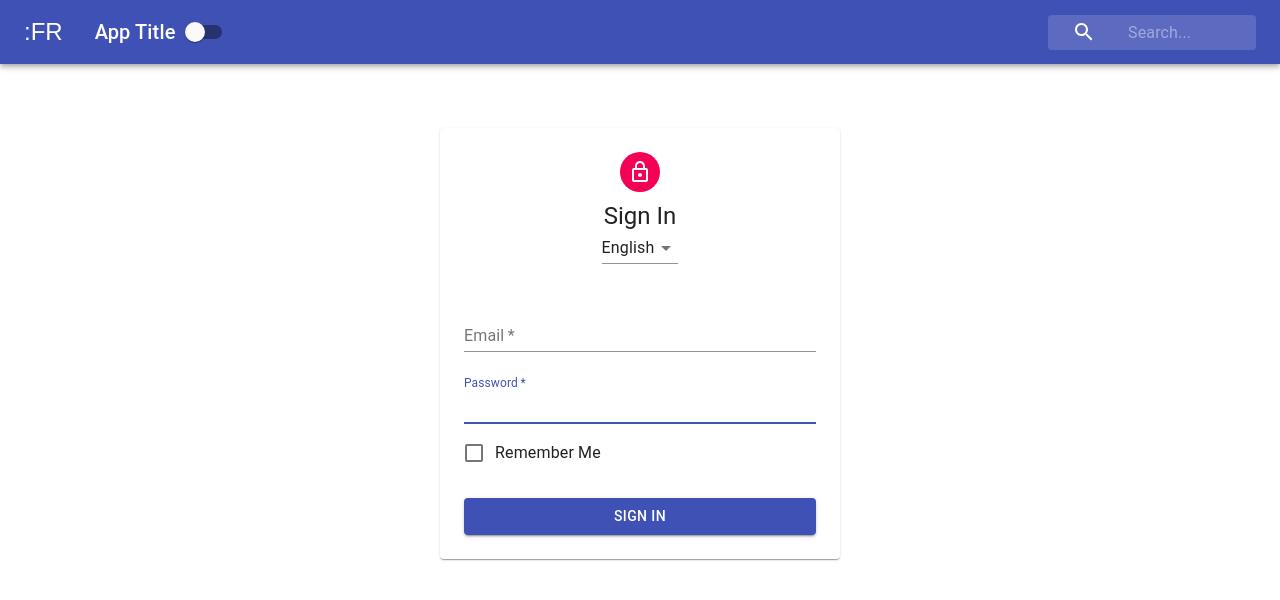
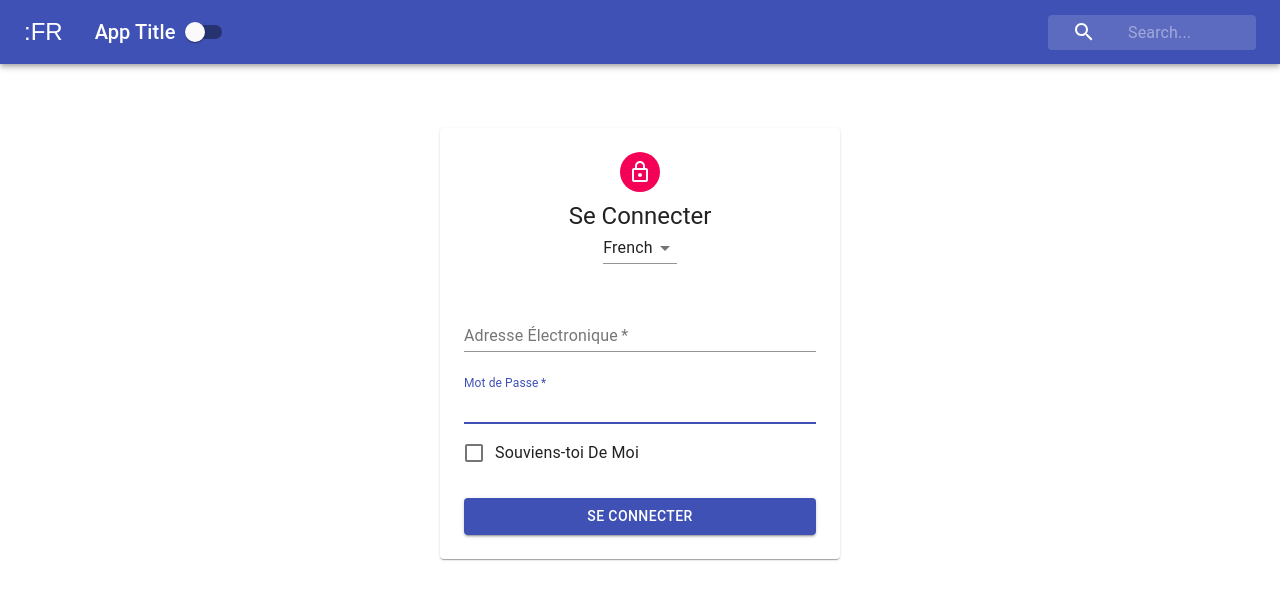
Before and after one commit to ColonelBucket8/context-app, a React (Create React App) app: page / in a window 1280 px wide. Shown: the top 600 px of the page. Built offline with nearby package versions, Linux system fonts and the light colour scheme.

Commit message:
added languageContext and passdown to form

```diff
--- a/src/App.js
+++ b/src/App.js
@@ -2,14 +2,17 @@
 import Form from "./Form";
 import PageContent from "./PageContent";
 import { ThemeProvider } from "./contexts/ThemeContext";
+import { LanguageProvider } from "./contexts/LanguageContext";
 
 function App() {
   return (
     <ThemeProvider>
-      <PageContent>
-        <Navbar />
-        <Form />
-      </PageContent>
+      <LanguageProvider>
+        <PageContent>
+          <Navbar />
+          <Form />
+        </PageContent>
+      </LanguageProvider>
     </ThemeProvider>
   );
 }
--- a/src/Form.jsx
+++ b/src/Form.jsx
@@ -15,35 +15,60 @@
 } from "@material-ui/core";
 import LockOutlinedIcon from "@material-ui/icons/LockOutlined";
 import { withStyles } from "@material-ui/core/styles";
+import { LanguageContext } from "./contexts/LanguageContext";
 import styles from "./styles/FormStyles";
 
+const words = {
+  english: {
+    signIn: "Sign In",
+    email: "Email Address",
+    password: "Password",
+    remember: "Remember Me",
+  },
+  french: {
+    signIn: "Se Connecter",
+    email: "Adresse Électronique",
+    password: "Mot de Passe",
+    remember: "Souviens-toi De Moi",
+  },
+  spanish: {
+    signIn: "Registrarse",
+    email: "Correo Electrónico",
+    password: "Contraseña",
+    remember: "Recuérdame",
+  },
+};
+
 class Form extends React.Component {
+  static contextType = LanguageContext;
   render() {
+    const { language, changeLanguage } = this.context;
     const { classes } = this.props;
+    const { email, signIn, password, remember } = words[language];
     return (
       <main className={classes.main}>
         <Paper className={classes.paper}>
           <Avatar className={classes.avatar}>
             <LockOutlinedIcon />
           </Avatar>
-          <Typography variant="h5">Sign In</Typography>
-          <Select value="english">
+          <Typography variant="h5">{signIn}</Typography>
+          <Select value={language} onChange={changeLanguage}>
             <MenuItem value="english">English</MenuItem>
             <MenuItem value="french">French</MenuItem>
             <MenuItem value="spanish">Spanish</MenuItem>
           </Select>
           <form className={classes.form}>
             <FormControl margin="normal" required fullWidth>
-              <InputLabel htmlFor="email">Email</InputLabel>
+              <InputLabel htmlFor="email">{email}</InputLabel>
               <Input id="email" name="email" autoFocus></Input>
             </FormControl>
             <FormControl margin="normal" required fullWidth>
-              <InputLabel htmlFor="password">Password</InputLabel>
+              <InputLabel htmlFor="password">{password}</InputLabel>
               <Input id="password" name="password" autoFocus></Input>
             </FormControl>
             <FormControlLabel
               control={<Checkbox color="primary" />}
-              label="Remember Me"
+              label={remember}
             />
             <Button
               variant="contained"
@@ -52,7 +77,7 @@
               color="primary"
               className={classes.submit}
             >
-              Sign In
+              {signIn}
             </Button>
           </form>
         </Paper>
--- /dev/null
+++ b/src/contexts/LanguageContext.jsx
@@ -0,0 +1,24 @@
+import { ThreeSixty } from "@material-ui/icons";
+import React, { createContext } from "react";
+
+export const LanguageContext = createContext();
+
+export class LanguageProvider extends React.Component {
+  constructor(props) {
+    super(props);
+    this.state = { language: "french" };
+    this.changeLanguage = this.changeLanguage.bind(this);
+  }
+  changeLanguage(evt) {
+    this.setState({ language: evt.target.value });
+  }
+  render() {
+    return (
+      <LanguageContext.Provider
+        value={{ ...this.state, changeLanguage: this.changeLanguage }}
+      >
+        {this.props.children}
+      </LanguageContext.Provider>
+    );
+  }
+}
```
